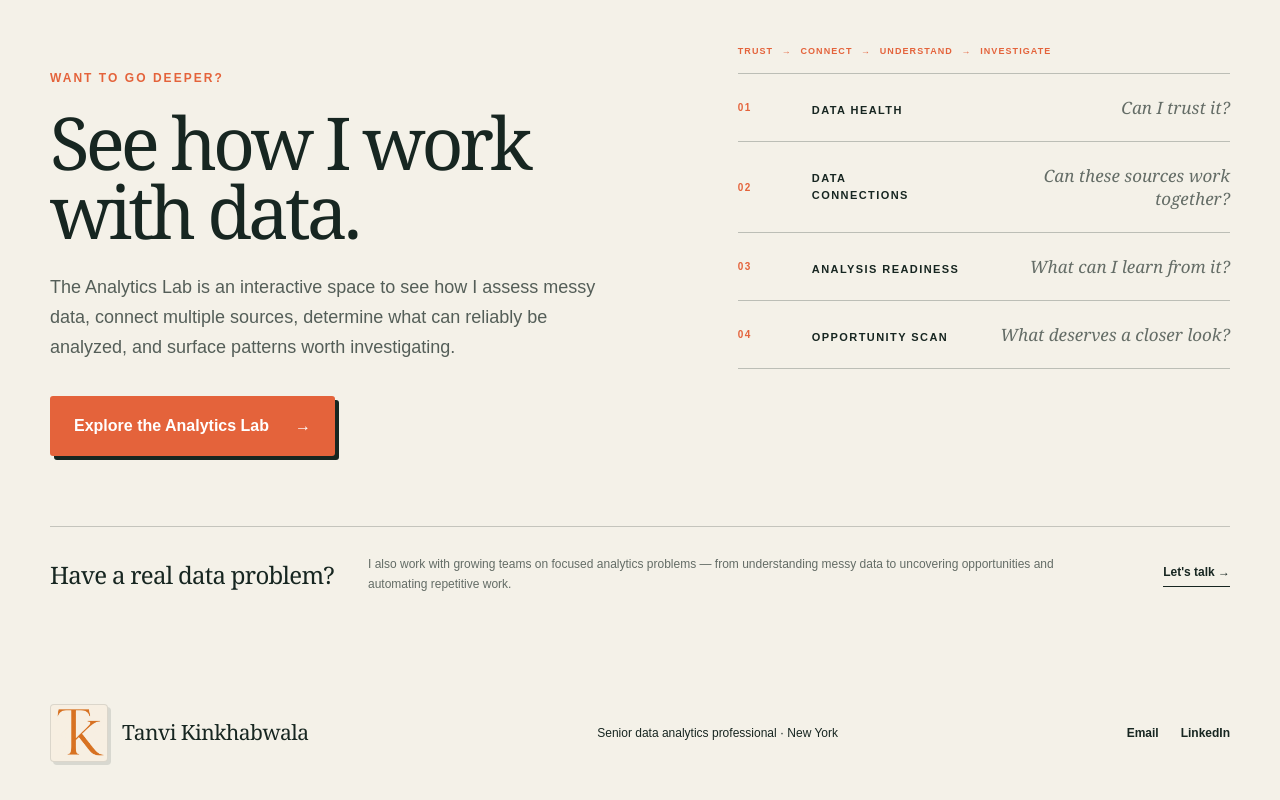
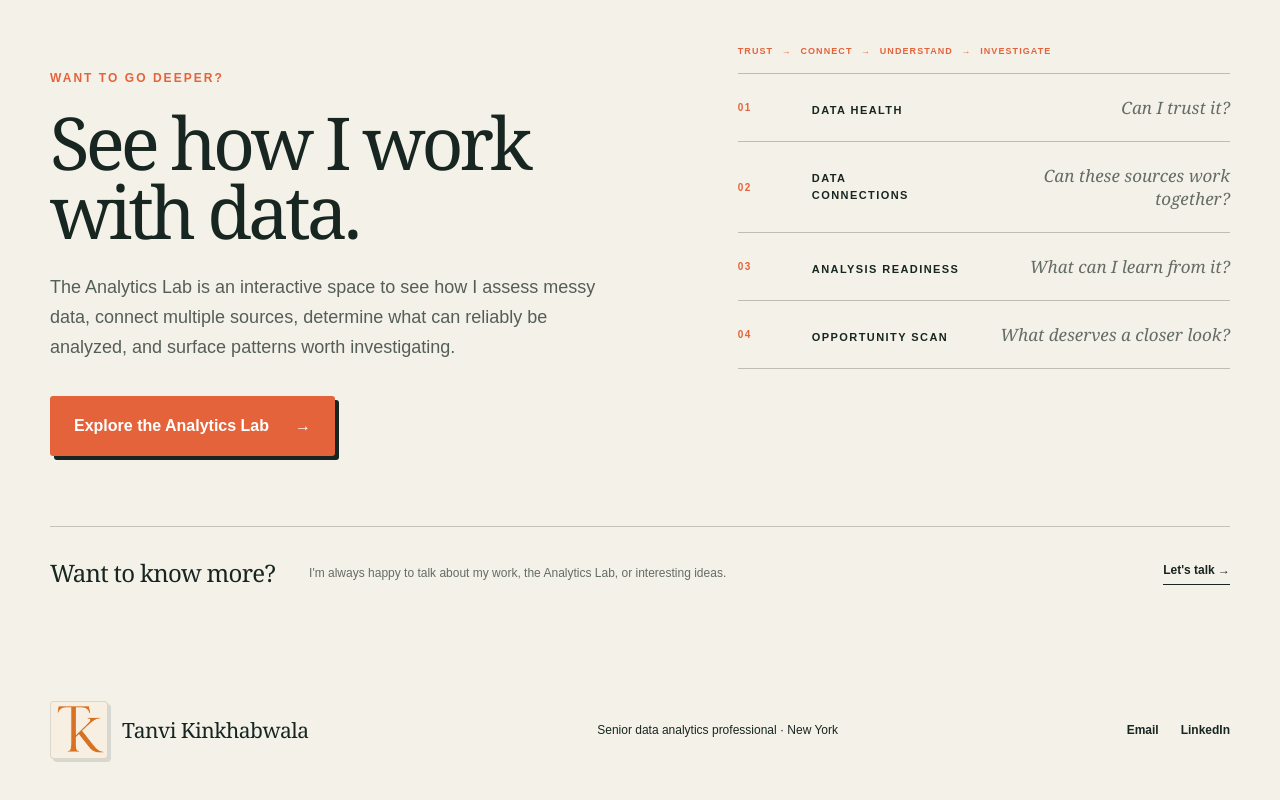
Before and after one commit to tanvikinkhabwala27/portfoliowebpage, a Next.js app: page / in a window 1280 px wide. Shown: the part 8288-9088 px from the top of the page. Built offline with nearby package versions, Linux system fonts and the light colour scheme.

Commit message:
Update final homepage CTA copy

```diff
--- a/app/page.tsx
+++ b/app/page.tsx
@@ -55,7 +55,7 @@ export default function Home() {
 
     <section className="capabilitySection" id="capabilities"><div className="shell capabilities"><div><p className="kicker">Capabilities</p><h2>What I bring<br />to the table.</h2></div><div>{capabilities.map(c=><article className="capability" key={c[0]}><h3>{c[0]}</h3><p>{c[1]}</p></article>)}</div></div></section>
 
-    <section className="labBridge"><div className="shell"><div className="labBridgeInner"><div className="labBridgeCopy"><p className="kicker">Want to go deeper?</p><h2>See how I work<br />with data.</h2><p>The Analytics Lab is an interactive space to see how I assess messy data, connect multiple sources, determine what can reliably be analyzed, and surface patterns worth investigating.</p><a className="button" href="/analytics-lab">Explore the Analytics Lab <span>→</span></a></div><div><p className="labJourney">Trust <span>→</span> Connect <span>→</span> Understand <span>→</span> Investigate</p><ol className="labBridgeSteps" aria-label="Analytics Lab preview"><li><span>01</span><div><strong>Data health</strong><em>Can I trust it?</em></div></li><li><span>02</span><div><strong>Data connections</strong><em>Can these sources work together?</em></div></li><li><span>03</span><div><strong>Analysis readiness</strong><em>What can I learn from it?</em></div></li><li><span>04</span><div><strong>Opportunity scan</strong><em>What deserves a closer look?</em></div></li></ol></div></div><div className="problemCta"><h3>Have a real data problem?</h3><p>I also work with growing teams on focused analytics problems — from understanding messy data to uncovering opportunities and automating repetitive work.</p><a className="textlink" href={contact}>Let&apos;s talk →</a></div></div></section>
+    <section className="labBridge"><div className="shell"><div className="labBridgeInner"><div className="labBridgeCopy"><p className="kicker">Want to go deeper?</p><h2>See how I work<br />with data.</h2><p>The Analytics Lab is an interactive space to see how I assess messy data, connect multiple sources, determine what can reliably be analyzed, and surface patterns worth investigating.</p><a className="button" href="/analytics-lab">Explore the Analytics Lab <span>→</span></a></div><div><p className="labJourney">Trust <span>→</span> Connect <span>→</span> Understand <span>→</span> Investigate</p><ol className="labBridgeSteps" aria-label="Analytics Lab preview"><li><span>01</span><div><strong>Data health</strong><em>Can I trust it?</em></div></li><li><span>02</span><div><strong>Data connections</strong><em>Can these sources work together?</em></div></li><li><span>03</span><div><strong>Analysis readiness</strong><em>What can I learn from it?</em></div></li><li><span>04</span><div><strong>Opportunity scan</strong><em>What deserves a closer look?</em></div></li></ol></div></div><div className="problemCta"><h3>Want to know more?</h3><p>I&apos;m always happy to talk about my work, the Analytics Lab, or interesting ideas.</p><a className="textlink" href={contact}>Let&apos;s talk →</a></div></div></section>
 
     <footer className="footer shell"><div className="brand"><span className="logoMark" aria-hidden="true" /> Tanvi Kinkhabwala</div><p>Senior data analytics professional · New York</p><div><a href="mailto:tanvikinkhabwala@gmail.com">Email</a><a href="https://www.linkedin.com/in/tanvi-kinkhabwala" target="_blank" rel="noreferrer">LinkedIn</a></div></footer>
   </main>;
```
